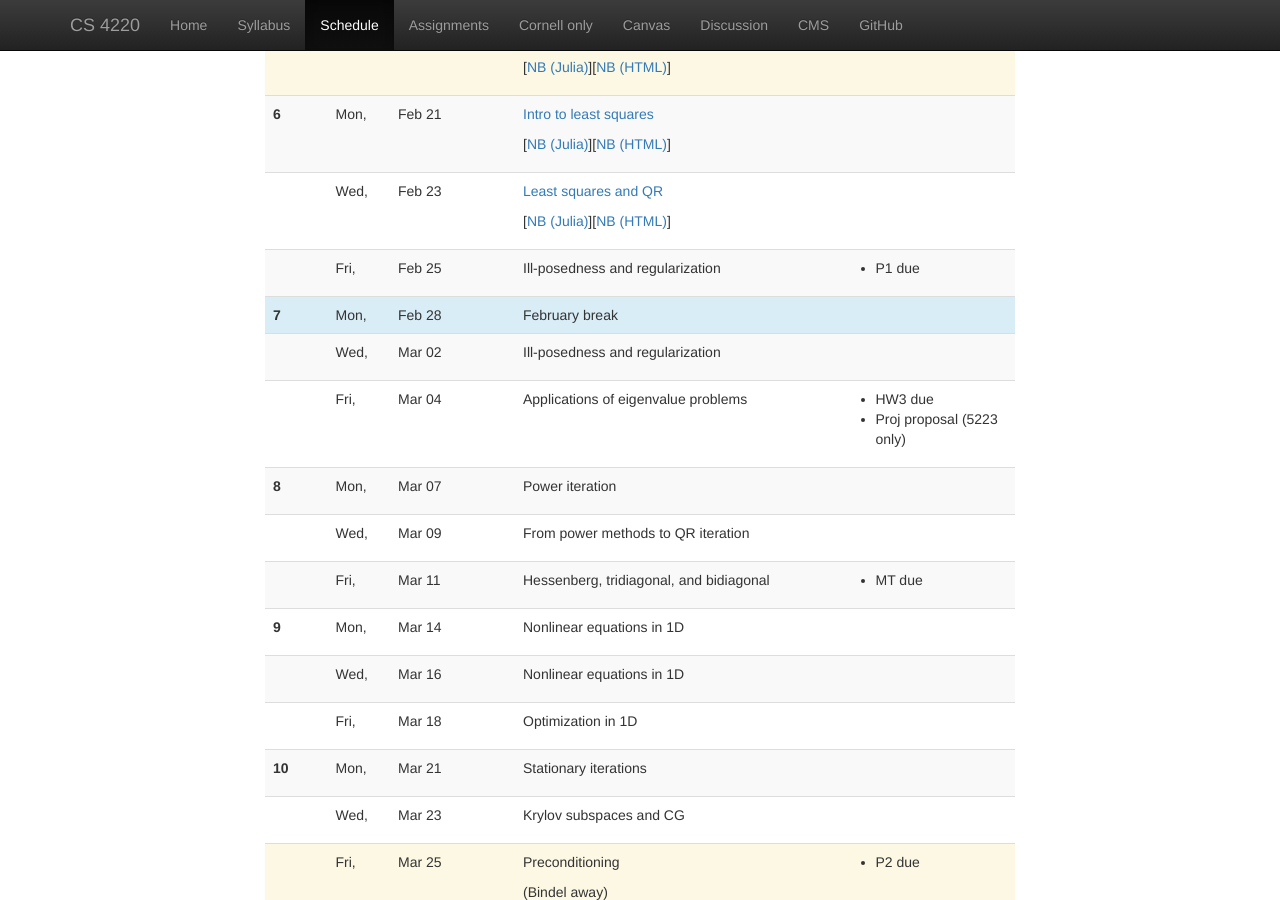
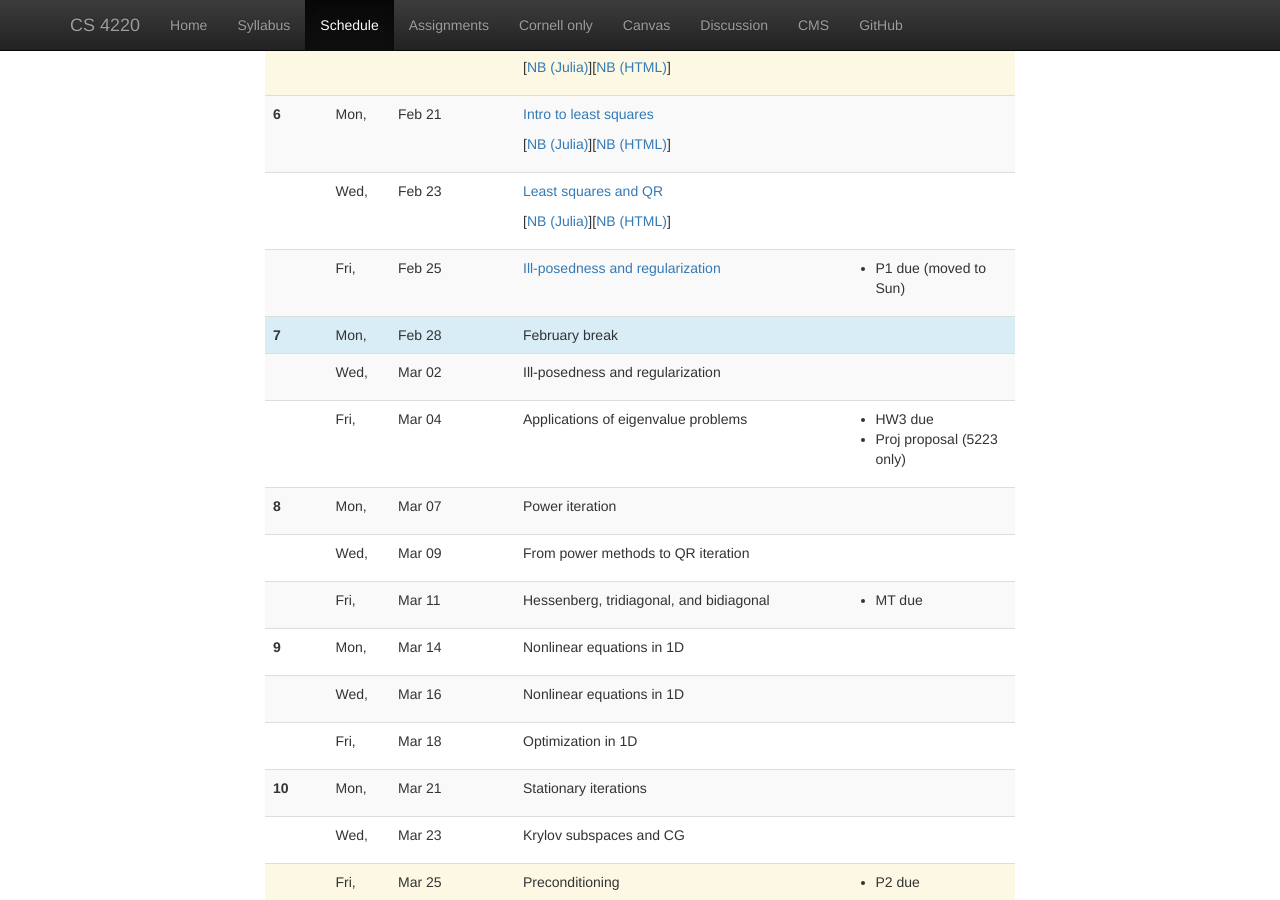
Before and after one commit to dbindel/cs4220-s22, a Jekyll site: the page built from web/schedule.html, in a window 1280 px wide and 900 px high, scrolled down 976 px. Built offline with Jekyll 4.4.1, drawn with Linux system fonts in a browser that asks for light colours; nearby versions of some CDN libraries.

```diff
--- a/web/_data/lectures.yml
+++ b/web/_data/lectures.yml
@@ -121,8 +121,9 @@
 -
   date: 2022-02-25
   info: Ill-posedness and regularization
+  notes: 2022-02-25.pdf
   hw:
-    - info: P1 due
+    - info: P1 due (moved to Sun)
 #
 # ==================
 # Week 6 (least squares + eigen background)
```
Also changed, not shown: 2 other files.
